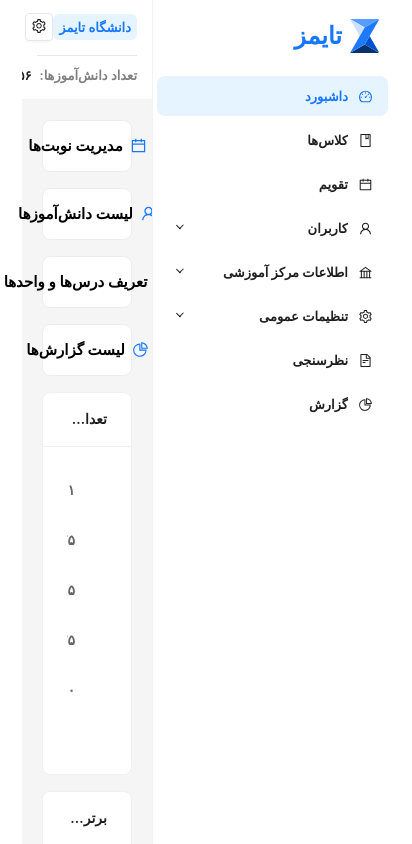
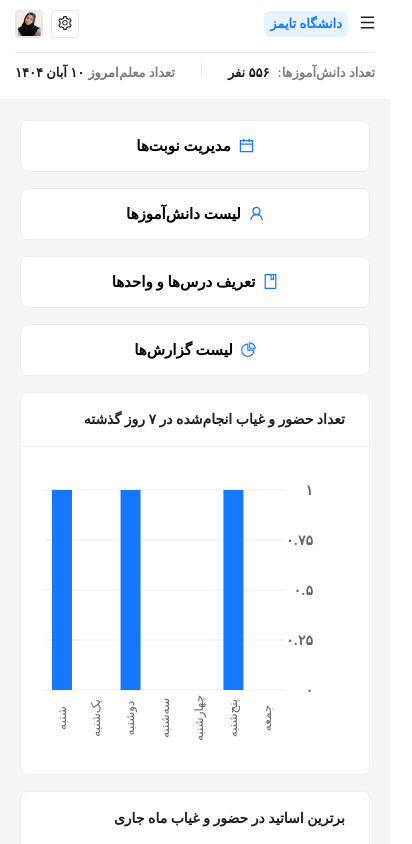
Before and after one commit to fateme-adiban/tank-internship, a Next.js app: page / in a window 390 px wide. Shown: the top 844 px of the page, 412 px wide, since content can reach past the window. Built offline with nearby package versions, Linux system fonts and the light colour scheme.

Commit message:
update: make the app responsive

```diff
--- a/package.json
+++ b/package.json
@@ -21,6 +21,7 @@
     "next": "15.5.4",
     "react": "19.1.0",
     "react-dom": "19.1.0",
+    "react-responsive": "^10.0.1",
     "recharts": "^3.3.0",
     "tailwind-merge": "^3.3.1"
   },
--- a/src/components/AdminLayout.tsx
+++ b/src/components/AdminLayout.tsx
@@ -1,19 +1,181 @@
 "use client"
 import { useState } from "react"
-import { Layout } from "antd"
+import { Layout, Drawer, Avatar, Button, Divider } from "antd"
+import { gray } from "@ant-design/colors"
+import { SettingOutlined } from "@ant-design/icons"
 import { blue } from "@ant-design/colors"
 import { SidebarMenu } from "./SidebarMenu"
 import { HeaderSection } from "./HeaderSection"
 import { ContentSection } from "./ContentSection"
+import { MenuOutlined } from "@ant-design/icons"
+import { useMediaQuery } from "react-responsive"
 
 const { Sider } = Layout
 
 export const AdminLayout: React.FC<{ children: React.ReactNode }> = ({
   children
 }) => {
+  const isMobile = useMediaQuery({ maxWidth: 1024 })
+
   const [collapsed, setCollapsed] = useState(false)
+  const [drawerOpen, setDrawerOpen] = useState(false)
 
   const toggle = () => setCollapsed(!collapsed)
+  const openDrawer = () => setDrawerOpen(true)
+  const closeDrawer = () => setDrawerOpen(false)
+
+  if (isMobile) {
+    return (
+      <Layout style={{ minHeight: "100vh", direction: "rtl" }}>
+        <HeaderSection>
+          <div className="flex justify-between items-center mb-1">
+            <div className="flex gap-3 items-center">
+              <div
+                onClick={openDrawer}
+                style={{
+                  cursor: "pointer"
+                }}
+              >
+                <MenuOutlined style={{ fontSize: 15 }} />
+              </div>
+              <span
+                className="px-1.5 py-0.5 rounded-md font-semibold text-[13px] h-[26px] inline-flex items-center"
+                style={{ color: blue.primary, backgroundColor: blue[0] }}
+              >
+                دانشگاه تایمز
+              </span>
+            </div>
+
+            <div className="flex items-center gap-2">
+              <Button
+                icon={<SettingOutlined style={{ fontSize: 14 }} />}
+                style={{
+                  border: "1.5px solid #e7e7e7",
+                  width: 28,
+                  height: 28,
+                  display: "flex",
+                  alignItems: "center",
+                  justifyContent: "center",
+                  borderRadius: 4,
+                  padding: 0,
+                  transition: "all 0.2s"
+                }}
+                onMouseEnter={(e) =>
+                  (e.currentTarget.style.borderColor = blue[4])
+                }
+                onMouseLeave={(e) =>
+                  (e.currentTarget.style.borderColor = "#e7e7e7")
+                }
+              />
+              <Avatar
+                shape="square"
+                className="cursor-pointer"
+                src="/images/avatar.png"
+                size={28}
+                style={{
+                  border: "2px solid #e7e7e7",
+                  borderRadius: 4
+                }}
+              />
+            </div>
+          </div>
+
+          <Divider style={{ margin: "10px 0", borderColor: "#e7e7e7" }} />
+
+          <div className="flex justify-between items-center">
+            <div
+              className="flex gap-4 overflow-x-auto"
+              style={{
+                scrollbarWidth: "none",
+                msOverflowStyle: "none",
+                paddingLeft: 4
+              }}
+            >
+              <style jsx>{`
+                div::-webkit-scrollbar {
+                  display: none;
+                }
+              `}</style>
+
+              <div className="flex gap-2 whitespace-nowrap">
+                <span style={{ color: gray[3] }}>تعداد دانش‌آموزها:</span>
+                <span>۵۵۶ نفر</span>
+              </div>
+
+              <Divider
+                type="vertical"
+                style={{ height: 14, margin: "0 10px", borderColor: "#e7e7e7" }}
+              />
+
+              <div className="flex gap-2 whitespace-nowrap">
+                <span style={{ color: gray[3] }}>تعداد معلم‌ها:</span>
+                <span>۲۰۵۸ نفر</span>
+              </div>
+
+              <Divider
+                type="vertical"
+                style={{ height: 14, margin: "0 10px", borderColor: "#e7e7e7" }}
+              />
+
+              <div className="flex gap-2 whitespace-nowrap">
+                <span style={{ color: gray[3] }}>تعداد رشته‌ها:</span>
+                <span>۴۰ رشته</span>
+              </div>
+
+              <Divider
+                type="vertical"
+                style={{ height: 14, margin: "0 10px", borderColor: "#e7e7e7" }}
+              />
+
+              <div className="flex gap-2 whitespace-nowrap">
+                <span style={{ color: gray[3] }}>تعداد شعبه‌ها:</span>
+                <span>۱۳ شعبه</span>
+              </div>
+
+              <div style={{ minWidth: 16, flexShrink: 0 }} />
+            </div>
+
+            <div className="flex gap-1">
+              <span style={{ color: gray[4] }}>امروز</span>
+              <span>۱۰ آبان ۱۴۰۴</span>
+            </div>
+          </div>
+        </HeaderSection>
+
+        <ContentSection>{children}</ContentSection>
+
+        <Drawer
+          placement="right"
+          open={drawerOpen}
+          onClose={closeDrawer}
+          width="100%"
+          styles={{ body: { padding: 0 } }}
+          closable={true}
+          title={
+            <div
+              style={{
+                display: "flex",
+                alignItems: "center",
+                gap: 10,
+                paddingRight: 12
+              }}
+            >
+              <img src="/images/logo.svg" alt="لوگو" style={{ height: 35 }} />
+              <span
+                style={{ fontSize: 18, fontWeight: 600, color: blue.primary }}
+              >
+                تایمز
+              </span>
+            </div>
+          }
+        >
+          <div style={{ paddingTop: 16 }}>
+            <SidebarMenu />
+          </div>
+        </Drawer>
+      </Layout>
+    )
+  }
 
   return (
     <Layout style={{ minHeight: "100vh", direction: "rtl" }}>
@@ -55,6 +217,7 @@ export const AdminLayout: React.FC<{ children: React.ReactNode }> = ({
             </span>
           )}
         </div>
+
         <SidebarMenu />
       </Sider>
 
--- a/src/components/HeaderSection.tsx
+++ b/src/components/HeaderSection.tsx
@@ -1,11 +1,14 @@
 "use client"
 import { Layout, Avatar, Button, Divider } from "antd"
+import { ReactNode } from "react"
 import { gray, blue } from "@ant-design/colors"
 import { SettingOutlined } from "@ant-design/icons"
 
 const { Header } = Layout
 
-export const HeaderSection: React.FC = () => {
+export const HeaderSection: React.FC<{ children?: ReactNode }> = ({
+  children
+}) => {
   return (
     <Header
       style={{
@@ -16,7 +19,7 @@ export const HeaderSection: React.FC = () => {
         padding: "10px 15px",
         display: "flex",
         flexDirection: "column",
-        justifyContent: "center",
+        justifyContent: "flex-start",
         direction: "rtl",
         borderBottom: "1px solid #f2f2f2",
         lineHeight: 1.5,
@@ -25,6 +28,10 @@ export const HeaderSection: React.FC = () => {
         whiteSpace: "nowrap"
       }}
     >
+      {children ? (
+        children
+      ) : (
+        <>
           <div className="flex justify-between items-center mb-1">
             <span
               className="px-1.5 py-0.5 rounded-md font-semibold text-[13px] h-[26px] inline-flex items-center"
@@ -47,12 +54,13 @@ export const HeaderSection: React.FC = () => {
                   padding: 0,
                   transition: "all 0.2s"
                 }}
-            onMouseEnter={(e) => (e.currentTarget.style.borderColor = blue[4])}
+                onMouseEnter={(e) =>
+                  (e.currentTarget.style.borderColor = blue[4])
+                }
                 onMouseLeave={(e) =>
                   (e.currentTarget.style.borderColor = "#e7e7e7")
                 }
               />
-
               <Avatar
                 shape="square"
                 className="cursor-pointer"
@@ -74,43 +82,50 @@ export const HeaderSection: React.FC = () => {
                 <span style={{ color: gray[3] }}>تعداد دانش‌آموزها:</span>
                 <span>۵۵۶ نفر</span>
               </div>
-
               <Divider
                 type="vertical"
-            style={{ height: "14px", margin: "0 5px", borderColor: "#e7e7e7" }}
+                style={{
+                  height: "14px",
+                  margin: "0 5px",
+                  borderColor: "#e7e7e7"
+                }}
               />
-
               <div className="flex gap-2">
                 <span style={{ color: gray[3] }}>تعداد معلم‌ها:</span>
                 <span>۲۰۵۸ نفر</span>
               </div>
-
               <Divider
                 type="vertical"
-            style={{ height: "14px", margin: "0 5px", borderColor: "#e7e7e7" }}
+                style={{
+                  height: "14px",
+                  margin: "0 5px",
+                  borderColor: "#e7e7e7"
+                }}
               />
-
               <div className="flex gap-2">
                 <span style={{ color: gray[3] }}>تعداد رشته‌ها:</span>
                 <span>۴۰ رشته</span>
               </div>
-
               <Divider
                 type="vertical"
-            style={{ height: "14px", margin: "0 5px", borderColor: "#e7e7e7" }}
+                style={{
+                  height: "14px",
+                  margin: "0 5px",
+                  borderColor: "#e7e7e7"
+                }}
               />
-
               <div className="flex gap-2">
                 <span style={{ color: gray[3] }}>تعداد شعبه‌ها:</span>
                 <span>۱۳ شعبه</span>
               </div>
             </div>
-
             <div className="flex gap-1">
               <span style={{ color: gray[4] }}>امروز</span>
               <span>۱۰ آبان ۱۴۰۴</span>
             </div>
           </div>
+        </>
+      )}
     </Header>
   )
 }
--- a/src/components/SidebarMenu.tsx
+++ b/src/components/SidebarMenu.tsx
@@ -14,14 +14,7 @@ import {
 import { useRouter, usePathname } from "next/navigation"
 import { useMemo } from "react"
 
-interface MenuItem {
-  key: string
-  icon: React.ReactNode
-  label: string
-  children?: { key: string; label: string }[]
-}
-
-const menuItems: MenuItem[] = [
+const menuItems = [
   { key: "/dashboard", icon: <DashboardOutlined />, label: "داشبورد" },
   { key: "/classes", icon: <BookOutlined />, label: "کلاس‌ها" },
   { key: "/calendar", icon: <CalendarOutlined />, label: "تقویم" },
@@ -62,45 +55,40 @@ export const SidebarMenu: React.FC = () => {
   const router = useRouter()
   const pathname = usePathname()
 
-  // Hooks FIRST — unconditional
   const selectedKey = useMemo(() => {
     if (!pathname || pathname === "/" || pathname === "/dashboard")
       return "/dashboard"
-
     const allItems = menuItems.flatMap((item) =>
       item.children ? [item, ...item.children] : [item]
     )
-
     const match = allItems.find((item) => pathname.startsWith(item.key))
     return match ? match.key : "/dashboard"
   }, [pathname])
 
   const openKeys = useMemo(() => {
     if (!pathname) return []
-
     const parent = menuItems.find((item) =>
       item.children?.some((child) => pathname.startsWith(child.key))
     )
     return parent ? [parent.key] : []
   }, [pathname])
 
-  // Early return AFTER hooks
-  if (!pathname) return null
+  if (!pathname) {
+    return null
+  }
 
-  const buildMenuItems = (items: typeof menuItems) =>
-    items.map((item) => ({
+  const buildMenuItems = () =>
+    menuItems.map((item) => ({
       key: item.key,
       icon: item.icon,
       label: item.label,
       onClick: !item.children ? () => router.push(item.key) : undefined,
-      children: item.children
-        ? item.children.map((child) => ({
-            key: child.key,
-            label: child.label,
-            onClick: () => router.push(child.key),
-            style: { paddingRight: 40 }
-          }))
-        : undefined
+      children: item.children?.map((child) => ({
+        key: child.key,
+        label: child.label,
+        onClick: () => router.push(child.key),
+        style: { paddingRight: 40 }
+      }))
     }))
 
   return (
@@ -109,7 +97,7 @@ export const SidebarMenu: React.FC = () => {
       theme="light"
       selectedKeys={[selectedKey]}
       defaultOpenKeys={openKeys}
-      items={buildMenuItems(menuItems)}
+      items={buildMenuItems()}
       style={{
         marginRight: "10px",
         fontSize: "13px",
--- a/src/pages/dashboard/Tabs.tsx
+++ b/src/pages/dashboard/Tabs.tsx
@@ -18,10 +18,19 @@ export const Tabs = () => {
           }
           block
           size="large"
-          style={{ padding: "25px 0px" }}
+          style={{ padding: "25px 0px", lineHeight: "1.7" }}
           className="no-hover-btn"
         >
-          <span className="font-semibold text-[15px]"> مدیریت نوبت‌ها</span>
+          <span
+            style={{
+              overflow: "hidden",
+              textOverflow: "ellipsis",
+              whiteSpace: "nowrap"
+            }}
+            className="font-semibold text-[15px]"
+          >
+            مدیریت نوبت‌ها
+          </span>
         </Button>
       </Col>
 
@@ -31,7 +40,7 @@ export const Tabs = () => {
           icon={<UserOutlined style={{ color: blue.primary, fontSize: 15 }} />}
           block
           size="large"
-          style={{ padding: "25px 0px" }}
+          style={{ padding: "25px 0px", lineHeight: "1.7" }}
           className="no-hover-btn"
         >
           <span className="font-semibold text-[15px]">لیست دانش‌آموزها</span>
@@ -44,10 +53,17 @@ export const Tabs = () => {
           icon={<BookOutlined style={{ color: blue.primary, fontSize: 15 }} />}
           block
           size="large"
-          style={{ padding: "25px 0px" }}
+          style={{ padding: "25px 5px", lineHeight: "1.7" }}
           className="no-hover-btn"
         >
-          <span className="font-semibold text-[15px]">
+          <span
+            style={{
+              overflow: "hidden",
+              textOverflow: "ellipsis",
+              whiteSpace: "nowrap"
+            }}
+            className="font-semibold text-[15px]"
+          >
             تعریف درس‌ها و واحدها
           </span>
         </Button>
@@ -61,10 +77,19 @@ export const Tabs = () => {
           }
           block
           size="large"
-          style={{ padding: "25px 0px" }}
+          style={{ padding: "25px 0px", lineHeight: "1.7" }}
           className="no-hover-btn"
         >
-          <span className="font-semibold text-[15px]">لیست گزارش‌ها</span>
+          <span
+            style={{
+              overflow: "hidden",
+              textOverflow: "ellipsis",
+              whiteSpace: "nowrap"
+            }}
+            className="font-semibold text-[15px]"
+          >
+            لیست گزارش‌ها
+          </span>
         </Button>
       </Col>
     </Row>
--- a/src/pages/dashboard/index.tsx
+++ b/src/pages/dashboard/index.tsx
@@ -77,7 +77,7 @@ export const Dashboard = () => {
       <SecondCards />
 
       <Row gutter={[16, 16]} style={{ marginTop: 16 }}>
-        <Col xs={24} md={12}>
+        <Col xs={24} lg={12}>
           <Card
             title={
               <div className="flex justify-between items-center">
@@ -95,7 +95,7 @@ export const Dashboard = () => {
           </Card>
         </Col>
 
-        <Col xs={24} md={12}>
+        <Col xs={24} lg={12}>
           <Card
             title={
               <div className="flex justify-between items-center">
```
Also changed, not shown: 1 other file (tests, documents, lock files or other folders). Lines whose indentation alone changed are shown as unchanged.
